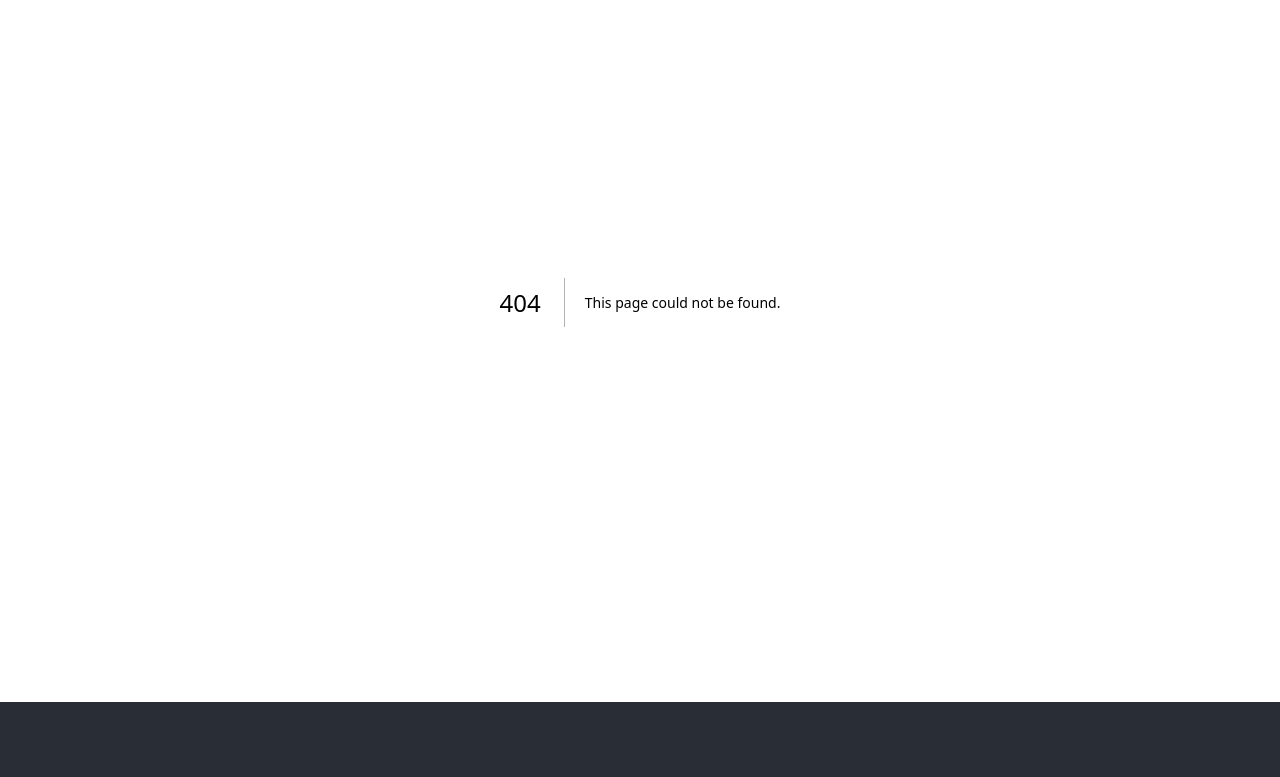
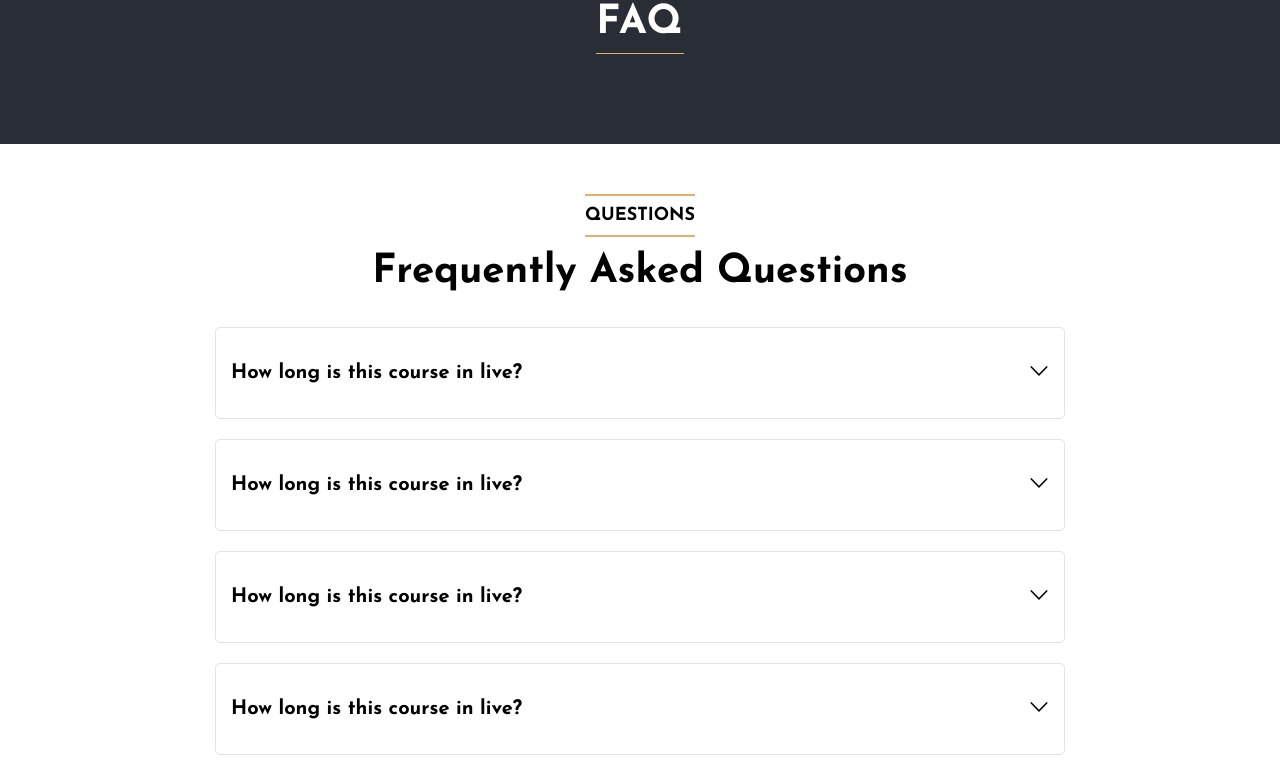
Before and after one commit to ahmedsameh74/restaurant, a Next.js app: page /faq in a window 1280 px wide. Before the commit this address had no page. Shown: the part 410-1187 px from the top of the page. Built offline with nearby package versions, Linux system fonts and the light colour scheme.

Commit message:
faq page

```diff
--- /dev/null
+++ b/pages/faq/index.jsx
@@ -0,0 +1,123 @@
+import Head from 'next/head'
+import styles from '../../styles/Faq.module.css'
+import PageHead from '../../components/PageHead/PageHead'
+import SubHead from '../../components/SubHead/SubHead';
+import Image from 'next/image';
+import arrow from '../../assets/icons/down-arrow-b.svg'
+import { motion } from 'framer-motion';
+import { useState } from 'react';
+
+const Comp = () => {
+    const [active, setActive] = useState(false);
+    return {active, setActive}
+}
+
+const variants = {
+  open: {
+    opacity: 1,
+    //  y: 0,
+    //   scaleY: 1,
+    height: "auto",
+  },
+  closed: {
+    opacity: 0,
+    //  scaleY: 0,
+    //  y: 0,
+    height: 0,
+  },
+};
+
+const variantsp = {
+    open: {
+        opacity: 1
+    },
+    closed: {
+        opacity: 0
+    }
+}
+const variantsi = {
+  open: {
+    rotate: "180deg",
+  },
+  closed: {
+    rotate: "0",
+  },
+};
+
+const Index = () => {
+    const [active, setActive] = useState({open: false, index: null});
+    // console.log(Comp())
+
+  return (
+    <>
+      <Head>
+        <title>Gallery | Restaurant</title>
+        <meta name="description" content="restaurant Gallery page" />
+        <link rel="icon" href="/favicon.ico" />
+      </Head>
+      <div>
+        <PageHead title={`FAQ`} />
+        <div className={styles.body}>
+          <SubHead
+            width={"95%"}
+            align={"center"}
+            color={"black"}
+            title={"QUESTIONS"}
+            subTitle={"Frequently Asked Questions"}
+          />
+
+          <div className={styles.questions}>
+            {Array.from('yass').map((item, i) => {
+                return (
+                  <div className={styles.question} key={i}>
+                    <div
+                      className={styles.questionHead}
+                      onClick={() =>
+                        setActive({ open: !active.open, index: i })
+                      }
+                    >
+                      <p>How long is this course in live?</p>
+                      <motion.div
+                        animate={
+                          active.open && active.index === i ? "open" : "closed"
+                        }
+                        variants={variantsi}
+                        initial="closed"
+                        exit="collapsed"
+                        className={styles.arrow}
+                      >
+                        <Image src={arrow} alt="arrow" />
+                      </motion.div>
+                    </div>
+                    <motion.div
+                      animate={active.open && active.index === i ? "open" : "closed"}
+                      variants={variants}
+                      initial="closed"
+                      exit="collapsed"
+                      className={styles.answer}
+                    >
+                      <motion.p
+                        animate={
+                          active.open && active.index === i ? "open" : "closed"
+                        }
+                        variants={variantsp}
+                        initial="closed"
+                        exit="collapsed"
+                        transition={{ duration: 0.3 }}
+                      >
+                        {
+                          "If you are going to use a passage of Lorem Ipsum, you need to be sure there isn't anything embarrassing hidden in the middle of text. All the Lorem Ipsum generators."
+                        }
+                      </motion.p>
+                    </motion.div>
+                  </div>
+                );
+            })}
+          </div>
+        </div>
+      </div>
+    </>
+  );
+}
+
+export default Index
--- /dev/null
+++ b/styles/Faq.module.css
@@ -0,0 +1,48 @@
+.body {
+    display: flex;
+    padding: 50px;
+    align-items: center;
+    justify-content: center;
+    flex-direction: column;
+}
+
+.questions {
+    max-width: 850px;
+    display: flex;
+    gap: 20px;
+    align-items: center;
+    justify-content: center;
+    flex-direction: column;
+}
+
+.question {
+    display: flex;
+    flex-direction: column;
+    border: 1px solid #e3e3e3;
+    border-radius: 5px;
+    padding: 15px;
+}
+
+.questionHead {
+    display: flex;
+    align-items: center;
+    justify-content: space-between;
+    width: 100%;
+    cursor: pointer;
+}
+
+.arrow img {
+    width: 20px;
+    height: 20px;
+}
+
+.questionHead p {
+    font-size: 20px;
+    font-weight: 700;
+}
+
+.answer p {
+    line-height: 2.2;
+    margin: 0;
+    letter-spacing: 1.2px;
+}
```
Also changed, not shown: assets/icons/down-arrow-b.svg (added).
